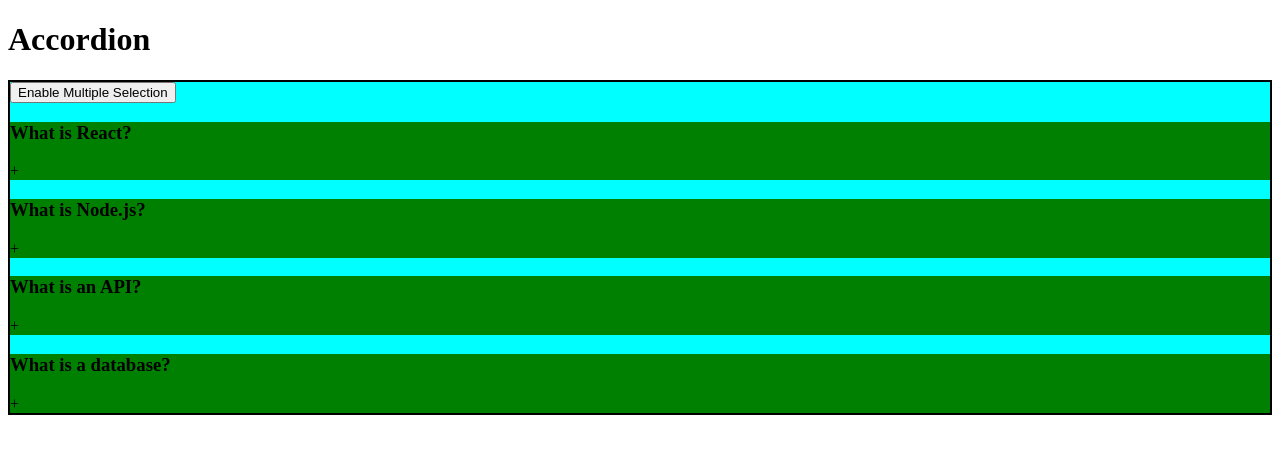
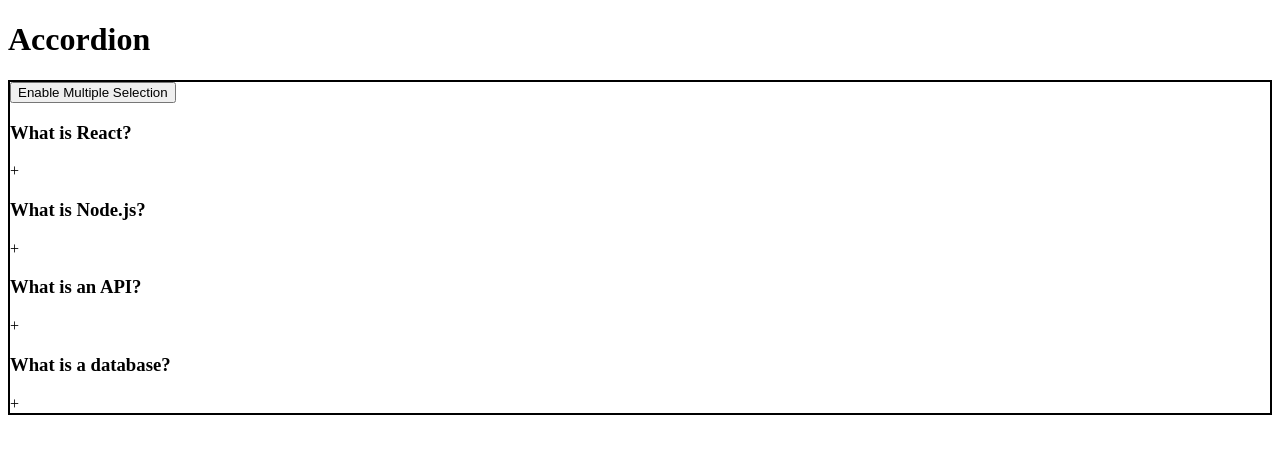
Before and after one commit to Vishwas-Dev/mini-react-projects, a React (Vite) app in the folder Accordion/: page / in a window 1280 px wide. Shown: the top 454 px of the page. Built offline with nearby package versions, Linux system fonts and the light colour scheme.

Commit message:
adds multiple selections

```diff
--- a/Accordion/src/App.jsx
+++ b/Accordion/src/App.jsx
@@ -1,11 +1,13 @@
 import './App.css'
 import Accordion from './components/Accordion'
+// import Accordion from './components/Accordion/Accordion'
 
 
 function App() {
   return(
    <div>
     <h1>Accordion</h1>
+   {/* <Accordion/> */}
    <Accordion/>
    </div>
   )
--- a/Accordion/src/components/Accordion.css
+++ b/Accordion/src/components/Accordion.css
@@ -1,15 +1,3 @@
 .wrapper{
     border: 2px solid black;
 }
-
-.accordion{
-    background-color: aqua;
-}
-
-.item{
-    background-color: yellow;
-}
-
-.title{
-    background-color: green;
-}
--- a/Accordion/src/components/Accordion.jsx
+++ b/Accordion/src/components/Accordion.jsx
@@ -11,7 +11,7 @@
     const [multiple, setMultiple] = useState([]);
 
     function handleSingleSelection(dataId) {
-        console.log(dataId);
+        // console.log(dataId);
         setSelected(dataId == selected ? null : dataId)
     };
 
@@ -30,7 +30,7 @@
     }
 
 
-    console.log(selected, multiple)
+    // console.log(selected, multiple)
 
     return (
         <div className='wrapper'>
```
Also changed, not shown: Accordion/src/components/Accordion/Accordion.jsx (added, +67 -0 lines), Accordion/src/components/Accordion/data.js (added, +24 -0 lines), Accordion/src/components/Accordion/Accordion.css (added).
